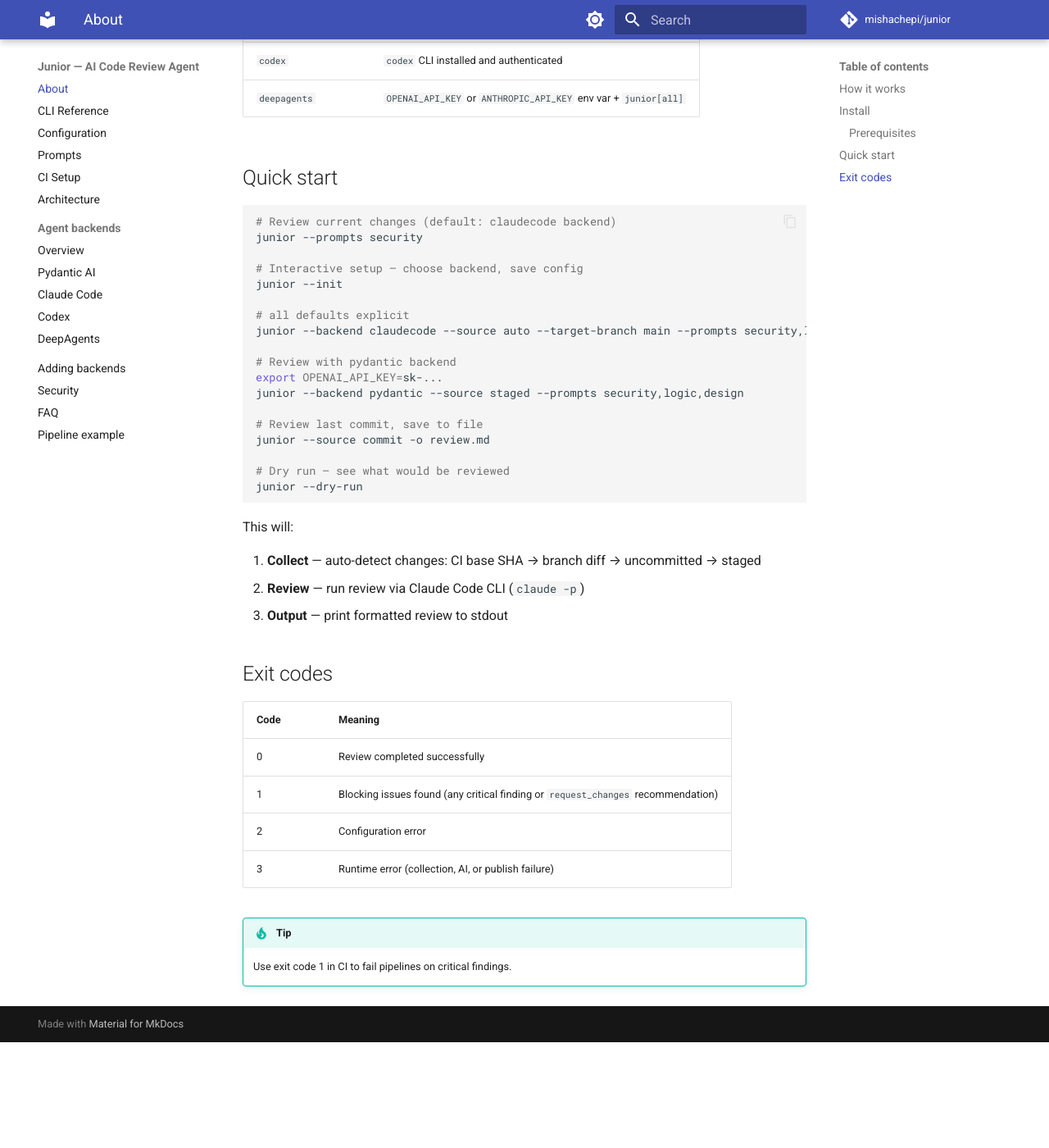
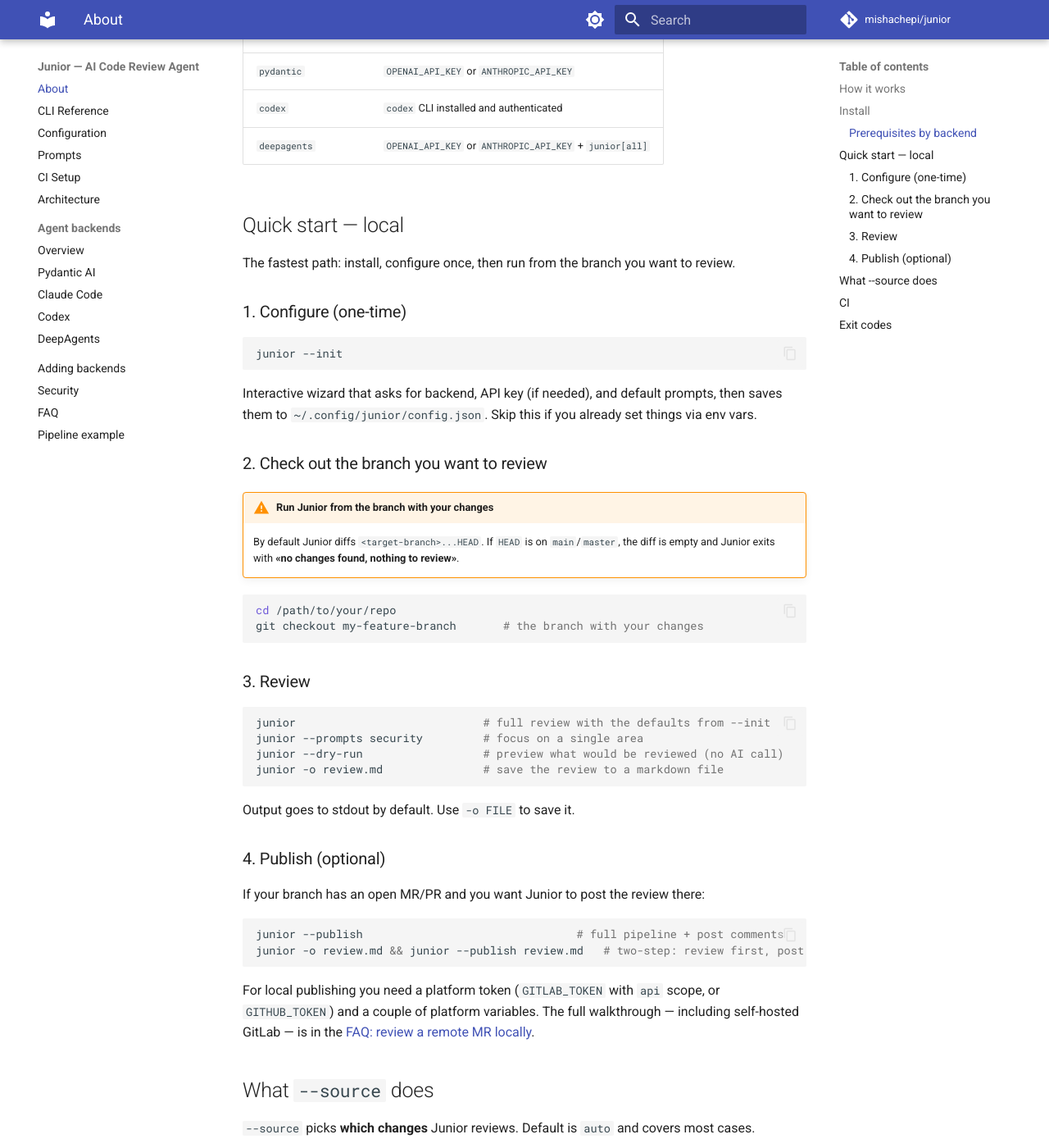
Before and after one commit to mishachepi/junior, an MkDocs documentation site: the page built from docs/index.md, in a window 1280 px wide and 1400 px high, scrolled down 1068 px. Shown: the whole window at 82% size. Built offline with MkDocs 1.6.1 and Material for MkDocs 9.7.7, drawn with Linux system fonts in a browser that asks for light colours; comment, search, counter and statistics services are not loaded; before the commit the page ends 2339 px from its top, so only the background shows below that; some of the changed text lies outside the part shown.

Commit message:
docs: rewrite Quick Start as linear local flow, add remote MR FAQ
- index.md: install -> --init -> checkout branch -> review -> publish, with explicit "run from source branch" warning and a --source modes table. CI shrunk to a one-liner.
- faq.md: new "How do I review a remote MR locally?" walkthrough covering self-hosted GitLab (CI_SERVER_URL, CI_PROJECT_ID lookup, IID, target branch) and the inline-comment SHA caveat for local publish.

````diff
--- a/docs/faq.md
+++ b/docs/faq.md
@@ -60,3 +60,68 @@
 junior --source branch -o review.md    # generate locally, inspect
 junior --publish review.md             # publish when ready
 ```
+
+## How do I review a remote MR locally?
+
+You can review (and publish to) any GitLab MR or GitHub PR from your laptop — including self-hosted GitLab. In CI most of these variables are set automatically; locally you set them yourself.
+
+### GitLab (gitlab.com or self-hosted)
+
+**1. Clone the repo and check out the MR's source branch**
+
+```bash
+git clone <repo-url> && cd <repo>
+git fetch origin "merge-requests/<IID>/head:mr-<IID>"
+git checkout mr-<IID>
+```
+
+`<IID>` is the MR number (`/-/merge_requests/<IID>` in the MR URL). The fetch above works without knowing the source branch name.
+
+**2. Find the project ID**
+
+Either via the UI: open the project page → ID is shown under the project name (also under Settings → General → "Project ID").
+
+Or via the API:
+
+```bash
+curl -s -H "PRIVATE-TOKEN: $GITLAB_TOKEN" \
+  "https://gitlab.example.com/api/v4/projects/<owner>%2F<repo>" | jq '.id'
+```
+
+**3. Set the env vars**
+
+```bash
+export GITLAB_TOKEN=glpat-...                          # api scope (read+write for --publish)
+export CI_SERVER_URL=https://gitlab.example.com        # only needed for self-hosted; default is gitlab.com
+export CI_PROJECT_ID=<numeric id from step 2>
+export CI_MERGE_REQUEST_IID=<MR number>
+export CI_MERGE_REQUEST_TARGET_BRANCH_NAME=master      # default is "main"
+```
+
+The token must be issued **on the same instance** you're targeting. A `gitlab.com` token won't work against a self-hosted instance and vice versa.
+
+**4. Run**
+
+```bash
+junior --source branch -o review.md   # generate locally, inspect first
+junior --publish review.md            # post the summary as an MR note
+```
+
+### GitHub (github.com)
+
+```bash
+gh pr checkout <PR-number>           # or: git fetch + checkout manually
+export GITHUB_TOKEN=ghp_...
+export GITHUB_REPOSITORY=owner/repo
+export GITHUB_EVENT_NUMBER=<PR number>
+junior --source branch --publish
+```
+
+### Notes
+
+- **Inline (per-line) comments are skipped locally.** GitLab needs `CI_MERGE_REQUEST_DIFF_BASE_SHA` and `CI_COMMIT_SHA` to anchor each finding to the diff. CI sets them; locally they're empty, so Junior posts a single summary note instead. Set both manually if you want inline comments:
+  ```bash
+  export CI_COMMIT_SHA=$(git rev-parse HEAD)
+  export CI_MERGE_REQUEST_DIFF_BASE_SHA=$(git merge-base origin/master HEAD)
+  ```
+- For repeated runs, put the env vars into `.junior.json` (project-local) or `~/.config/junior/config.json` (global). Same keys work — `gitlab_token`, `ci_server_url`, etc.
--- a/docs/index.md
+++ b/docs/index.md
@@ -1,6 +1,6 @@
 # Junior — AI Code Review Agent
 
-AI-powered code review for GitLab MRs and GitHub PRs. Runs as CLI or in CI.
+AI-powered code review for GitLab MRs and GitHub PRs. Run locally as a CLI, or wire it into CI.
 
 ## How it works
 
@@ -14,26 +14,27 @@
 ```
 
 Junior
-1. collects code context (diffs, files, commits, metadata)
+
+1. collects code context (diffs, files, commits, MR/PR metadata)
 2. sends it to an AI backend for review
-3. and publishes the results — to stdout, a file, or directly as MR/PR comments
+3. publishes the results — to stdout, a file, or directly as MR/PR comments
 
 ## Install
 
 ```bash
-# From GitHub (core: pydantic-ai + httpx + structlog)
+# Core (pydantic-ai + httpx + structlog)
 uv tool install "junior @ git+https://github.com/mishachepi/junior.git"
 
-# With GitLab support (adds python-gitlab)
+# With GitLab support (recommended if you'll review GitLab MRs)
 uv tool install "junior[gitlab] @ git+https://github.com/mishachepi/junior.git"
 
 # All extras (gitlab + deepagents + langchain)
 uv tool install "junior[all] @ git+https://github.com/mishachepi/junior.git"
 ```
 
-### Prerequisites
+### Prerequisites by backend
 
-The default backend (`claudecode`) requires `claude` CLI:
+The default backend (`claudecode`) requires `claude` CLI installed and authenticated:
 
 ```bash
 npm install -g @anthropic-ai/claude-code
@@ -43,38 +44,76 @@
 | Backend | Requires |
 |---------|----------|
 | `claudecode` (default) | `claude` CLI installed and authenticated |
-| `pydantic` | `OPENAI_API_KEY` or `ANTHROPIC_API_KEY` env var |
+| `pydantic` | `OPENAI_API_KEY` or `ANTHROPIC_API_KEY` |
 | `codex` | `codex` CLI installed and authenticated |
-| `deepagents` | `OPENAI_API_KEY` or `ANTHROPIC_API_KEY` env var + `junior[all]` |
+| `deepagents` | `OPENAI_API_KEY` or `ANTHROPIC_API_KEY` + `junior[all]` |
 
-## Quick start
+## Quick start — local
+
+The fastest path: install, configure once, then run from the branch you want to review.
+
+### 1. Configure (one-time)
 
 ```bash
-# Review current changes (default: claudecode backend)
-junior --prompts security
-
-# Interactive setup — choose backend, save config
 junior --init
-
-# all defaults explicit
-junior --backend claudecode --source auto --target-branch main --prompts security,logic,design .
-
-# Review with pydantic backend
-export OPENAI_API_KEY=sk-...
-junior --backend pydantic --source staged --prompts security,logic,design
-
-# Review last commit, save to file
-junior --source commit -o review.md
-
-# Dry run — see what would be reviewed
-junior --dry-run
 ```
 
-This will:
+Interactive wizard that asks for backend, API key (if needed), and default prompts, then saves them to `~/.config/junior/config.json`. Skip this if you already set things via env vars.
 
-1. **Collect** — auto-detect changes: CI base SHA → branch diff → uncommitted → staged
-2. **Review** — run review via Claude Code CLI (`claude -p`)
-3. **Output** — print formatted review to stdout
+### 2. Check out the branch you want to review
+
+!!! warning "Run Junior from the branch with your changes"
+    By default Junior diffs `<target-branch>...HEAD`. If `HEAD` is on `main`/`master`, the diff is empty and Junior exits with **«no changes found, nothing to review»**.
+
+```bash
+cd /path/to/your/repo
+git checkout my-feature-branch       # the branch with your changes
+```
+
+### 3. Review
+
+```bash
+junior                            # full review with the defaults from --init
+junior --prompts security         # focus on a single area
+junior --dry-run                  # preview what would be reviewed (no AI call)
+junior -o review.md               # save the review to a markdown file
+```
+
+Output goes to stdout by default. Use `-o FILE` to save it.
+
+### 4. Publish (optional)
+
+If your branch has an open MR/PR and you want Junior to post the review there:
+
+```bash
+junior --publish                                # full pipeline + post comments
+junior -o review.md && junior --publish review.md   # two-step: review first, post later
+```
+
+For local publishing you need a platform token (`GITLAB_TOKEN` with `api` scope, or `GITHUB_TOKEN`) and a couple of platform variables. The full walkthrough — including self-hosted GitLab — is in the [FAQ: review a remote MR locally](faq.md#how-do-i-review-a-remote-mr-locally).
+
+## What `--source` does
+
+`--source` picks **which changes** Junior reviews. Default is `auto` and covers most cases.
+
+| Mode | What it diffs | When to use |
+|------|---------------|-------------|
+| `auto` (default) | First non-empty: CI base → branch vs target → uncommitted → staged | Most cases, including CI |
+| `branch` | `<target-branch>...HEAD` | All branch changes vs `main`/`master` |
+| `commit` | `HEAD~1...HEAD` | Last commit only |
+| `staged` | `git diff --cached` | What's about to be committed |
+
+Pair with `--target-branch` to change what `branch`/`auto` diff against (default: `main`).
+
+```bash
+junior --source branch --target-branch develop
+```
+
+See [CLI reference](cli.md) for every flag.
+
+## CI
+
+Junior runs unchanged in GitLab CI and GitHub Actions — most variables are auto-populated. Ready-to-paste pipeline configs are in [CI Setup](ci.md).
 
 ## Exit codes
 
````
